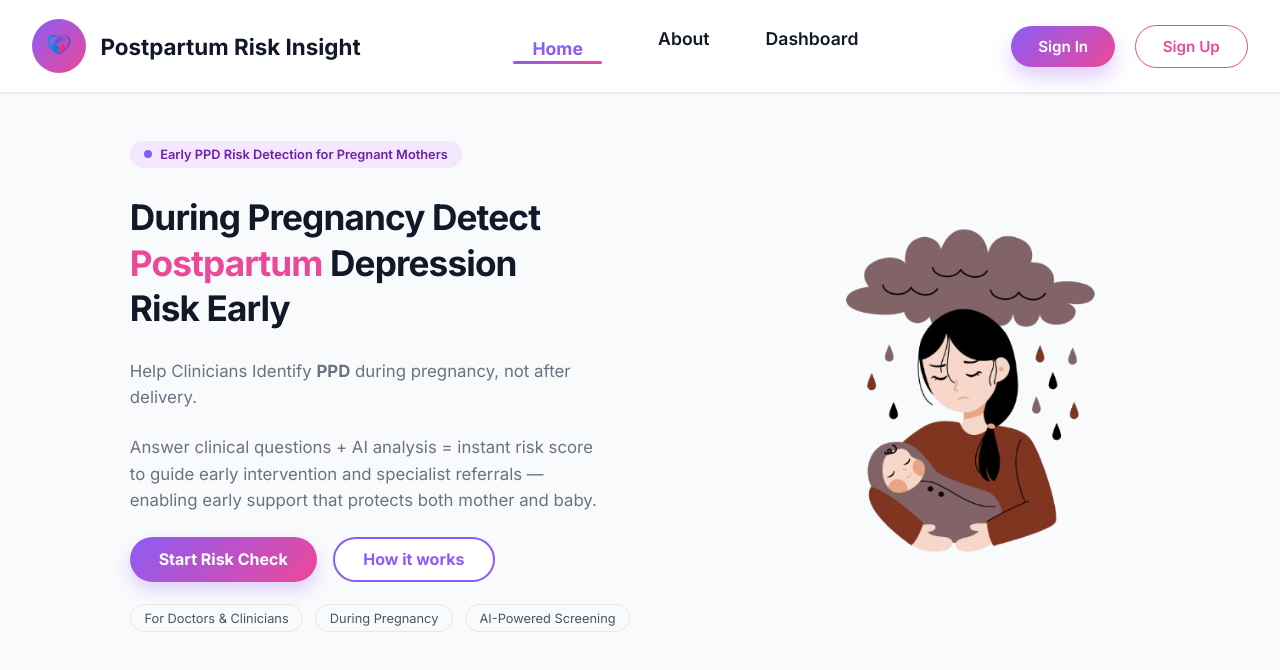
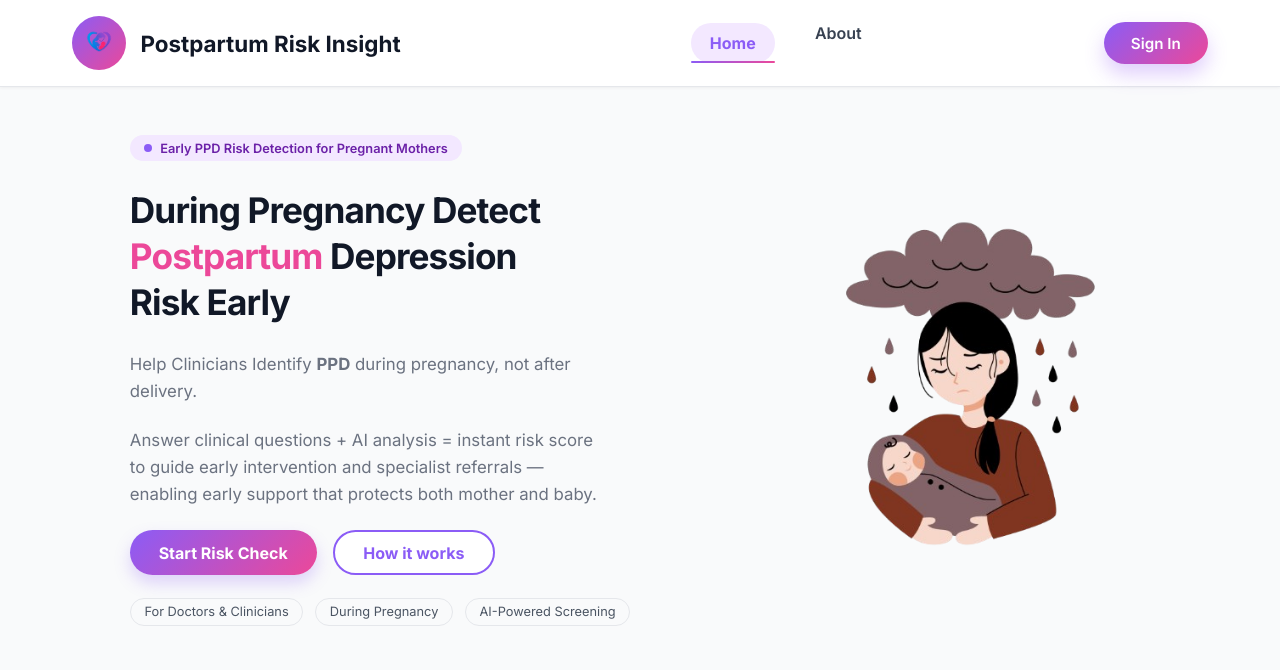
Before and after one commit to Rindhiyaa/Pregnancy_Mental_Health, a React (Vite) app in the folder Pregnancy_Mental_Health/frontend/: page / in a window 1280 px wide. Shown: the top 670 px of the page. Built offline with nearby package versions, Linux system fonts and the light colour scheme.

Commit message:
fix issues

```diff
--- a/Pregnancy_Mental_Health/frontend/src/components/Navbar.jsx
+++ b/Pregnancy_Mental_Health/frontend/src/components/Navbar.jsx
@@ -49,15 +49,23 @@ export default function Navbar() {
 
         {/* Nav links (mobile + desktop) */}
         <nav className={`nav-links ${isMenuOpen ? "active" : ""}`}>
-          <NavLink to="/" end className={({ isActive }) => (isActive ? "active" : "")} onClick={() => setIsMenuOpen(false)}>
-            Home
-          </NavLink>
+        <NavLink
+              to="/"
+              end
+              className={({ isActive }) =>
+                isActive || window.location.pathname === "/signin"
+                  ? "active"
+                  : ""
+              }
+            >
+              Home
+        </NavLink>
           <NavLink to="/about" className={({ isActive }) => (isActive ? "active" : "")} onClick={() => setIsMenuOpen(false)}>
             About
           </NavLink>
-          <NavLink to={getDashboardLink()} className={({ isActive }) => (isActive ? "active" : "")} onClick={() => setIsMenuOpen(false)}>
+          {/* <NavLink to={getDashboardLink()} className={({ isActive }) => (isActive ? "active" : "")} onClick={() => setIsMenuOpen(false)}>
             Dashboard
-          </NavLink>
+          </NavLink> */}
         </nav>
 
         {/* Right side: Profile or Auth buttons */}
@@ -78,24 +86,14 @@ export default function Navbar() {
             </div>
           ) : ( */}
             {/* // Sign In and Sign Up buttons */}
-            {/* <>
+            <>
               <Link to="/signin">
                 <button className="btn-signin">Sign In</button>
               </Link>
-              <Link to="/signup">
+              {/* <Link to="/signup">
                 <button className="btn-signup">Sign Up</button>
-              </Link>
-            </> */}
-            {!user && (
-              <>
-                <Link to="/signin">
-                  <button className="btn-signin">Sign In</button>
-                </Link>
-                <Link to="/signup">
-                  <button className="btn-signup">Sign Up</button>
-                </Link>
-              </>
-            )}
+              </Link> */}
+            </>
           {/* )} */}
         </div>
       </div>
--- a/Pregnancy_Mental_Health/frontend/src/pages/admin/AnalyticsPage.jsx
+++ b/Pregnancy_Mental_Health/frontend/src/pages/admin/AnalyticsPage.jsx
@@ -62,8 +62,21 @@ export default function AnalyticsPage() {
     const fetchData = async () => {
       setLoading(true);
       try {
-        const { data: analytics } = await api.get("/admin/dashboard");
-        setData(analytics);
+        // 1) totals + recent users
+        const { data: dashboard } = await api.get("/admin/dashboard");
+        // 2) chart series
+        const { data: analytics } = await api.get("/admin/dashboard-analytics");
+
+        setData({
+          totals: {
+            totalUsers: dashboard.totalUsers,
+            totalClinicians: dashboard.totalClinicians,
+            totalPatients: dashboard.totalPatients,
+            totalAssessments: dashboard.totalAssessments,
+          },
+          accuracyData: analytics.accuracyData,
+          usageStats: analytics.usageStats,
+        });
       } catch (err) {
         console.error("Failed to load analytics", err);
       } finally {
@@ -285,8 +298,8 @@ export default function AnalyticsPage() {
             </div>
 
             {/* Area Chart */}
-            <div style={{ height: areaChartHeight, width: "100%" }}>
-              <ResponsiveContainer width="100%" height="100%">
+            <div style={{ height: areaChartHeight, width: "100%", minWidth: 0, minHeight: 150 }}>
+              <ResponsiveContainer width="100%" height="100%" minWidth={0}>
                 <AreaChart
                   data={data.accuracyData}
                   margin={{
--- a/Pregnancy_Mental_Health/frontend/src/pages/admin/PatientsPage.jsx
+++ b/Pregnancy_Mental_Health/frontend/src/pages/admin/PatientsPage.jsx
@@ -55,7 +55,7 @@ export default function PatientsPage() {
 
       const mapped = patientsOnly.map((u) => ({
         id: u.id,
-        name: `${u.first_name} ${u.last_name || ""}`.trim(),
+        name: `${u.first_name} ${u.last_name || ""}`.trim().replace(/[{}]/g, ""),
         email: u.email,
         phone: u.phone_number || "",
         status: u.is_active ? "active" : "suspended",
--- a/Pregnancy_Mental_Health/frontend/src/pages/doctor/DoctorProfilePage.jsx
+++ b/Pregnancy_Mental_Health/frontend/src/pages/doctor/DoctorProfilePage.jsx
@@ -91,7 +91,7 @@ export default function DoctorProfilePage() {
                                     {user?.fullName?.charAt(0) || "D"}
                                 </div>
                                 <div>
-                                    <div className="np-name">{user?.fullName || "Dr. Sarah Johnson"}</div>
+                                    <div className="np-name">Dr. {user?.fullName || "Dr. Sarah Johnson"}</div>
                                     <div className="np-role">
                                         <div className="np-badge-role">Senior Perinatal Specialist</div>
                                         <div className="np-id">ID: <span>MD-{user?.id?.toString().slice(-5).toUpperCase() || '88120'}</span></div>
--- a/Pregnancy_Mental_Health/frontend/src/styles/navbar.css
+++ b/Pregnancy_Mental_Health/frontend/src/styles/navbar.css
@@ -8,21 +8,20 @@
   z-index: 100;
   box-shadow: 0 1px 3px rgba(0, 0, 0, 0.05);
   transition: box-shadow 0.25s ease;
+  backdrop-filter: blur(6px); /* modern glass effect */
 }
+
 
 .navbar.scrolled {
   box-shadow: 0 4px 12px rgba(0, 0, 0, 0.08);
 }
 
 .nav-inner {
-  max-width: 1400px;
+  max-width: 1200px;   /* reduced for tighter look */
   margin: 0 auto;
-  padding: 1.2rem 2rem;
+  padding: 1rem 2rem;
   display: flex;
-  justify-content: space-between;
   align-items: center;
-  gap: 3rem;
-  position: relative;
 }
 
 /* Logo left */
@@ -87,25 +86,25 @@
   transition: all 0.3s ease;
 }
 
-/* Nav links */
+
+/* Push nav-links slightly left instead of perfect center */
 .nav-links {
   display: flex;
-  gap: 3.5rem;
-  flex: 1;
-  justify-content: center;
-  margin: 0;
+  gap: 2.5rem;
+  margin-left: 3rem;   /* key fix */
 }
 
 .nav-links a {
-  color: #111827;
+  position: relative;   /* IMPORTANT: needed for underline */
+  color: #374151;
   font-weight: 600;
-  font-size: 1.1rem;
-  transition: all 0.25s ease;
+  font-size: 1rem;
+  padding-bottom: 4px;  /* gives space for underline */
   text-decoration: none;
-  position: relative;
-  padding-bottom: 0.35rem;
-  cursor: pointer;
+  transition: color 0.2s ease, transform 0.15s ease;
 }
+
+
 
 /* Underline effect */
 .nav-links a::after {
@@ -114,10 +113,14 @@
   bottom: 0;
   left: 0;
   width: 0;
-  height: 3px;
-  background: linear-gradient(135deg, #8b5cf6, #ec4899);
-  transition: width 0.3s ease;
+  height: 2px;
+  background: #8b5cf6;
+  transition: width 0.25s ease;
   border-radius: 2px;
+}
+
+.nav-links a:hover {
+  color: #8b5cf6;
 }
 
 .nav-links a:hover::after {
@@ -127,8 +130,6 @@
 .nav-links a.active {
   color: #8b5cf6;
   font-weight: 700;
-  background: transparent;
-  padding-bottom: 0.35rem;
 }
 
 .nav-links a.active::after {
@@ -137,15 +138,17 @@
 }
 
 /* Right side buttons */
-.nav-right {
+/* .nav-right {
   display: flex;
   gap: 1.2rem;
   align-items: center;
   flex-shrink: 0;
   white-space: nowrap;
   margin-left: auto;
+} */
+.nav-right {
+  margin-left: auto;
 }
-
 .btn-signin,
 .btn-signup {
   padding: 0.9rem 2.2rem;
```
Also changed, not shown: Pregnancy_Mental_Health/frontend/src/pages/admin/AdminDashboard.jsx (+24 -48 lines), Pregnancy_Mental_Health/frontend/src/pages/admin/AuditLogsPage.jsx (+30 -14 lines).
